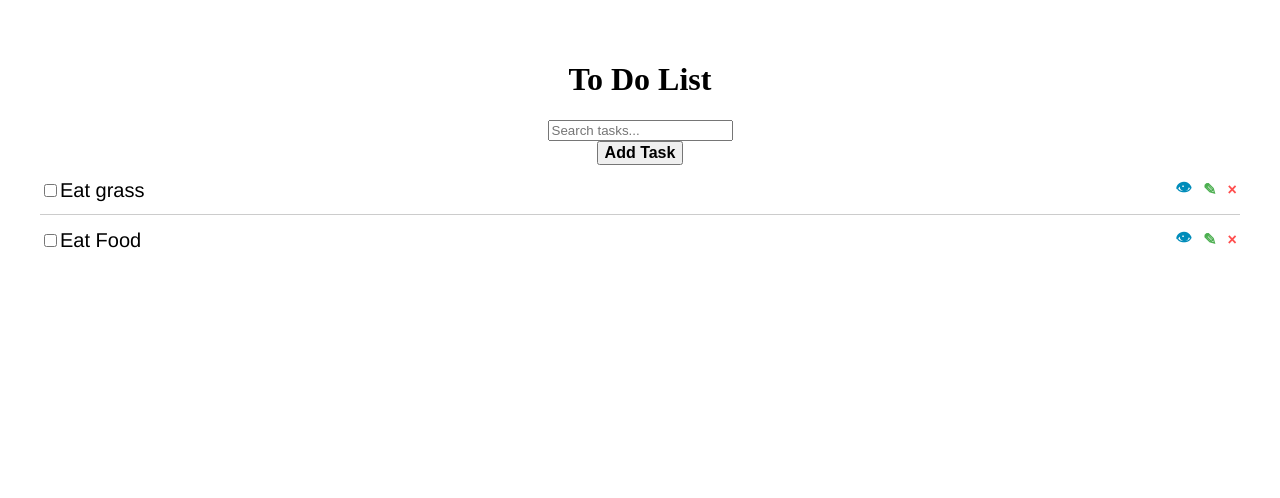
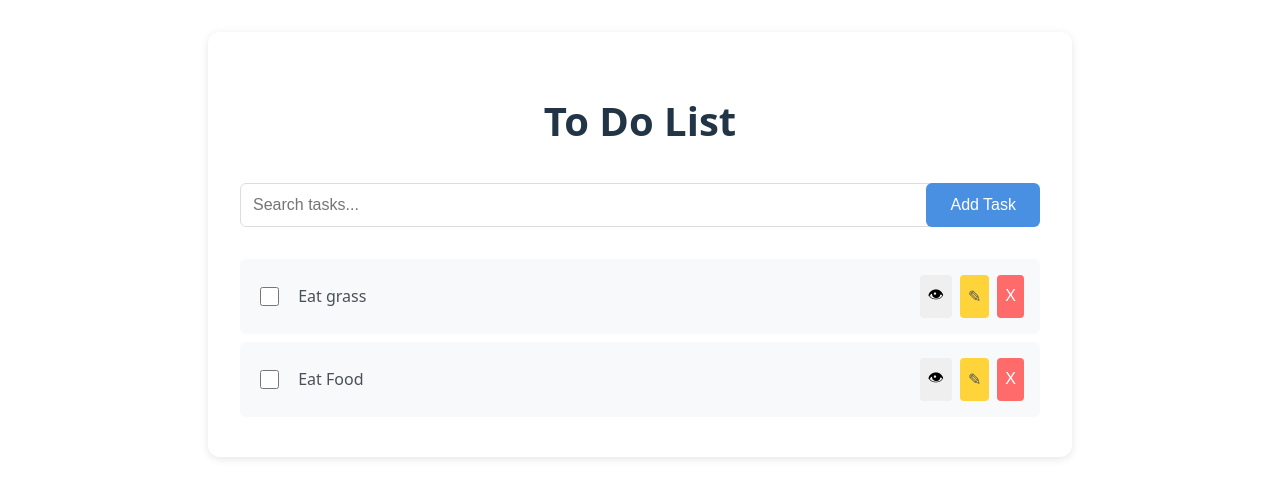
Before and after one commit to TeddyBonkerz/lister, a React (Vite) app: page / in a window 1280 px wide. Shown: the top 498 px of the page. Built offline with nearby package versions, Linux system fonts and the light colour scheme.

Commit message:
PA: updates css and main page.

```diff
--- a/src/ToDoList.tsx
+++ b/src/ToDoList.tsx
@@ -107,7 +107,7 @@ function ToDoList() {
                                 className='delete-button'
                                 onClick={() => deleteTask(task.id)}
                             >
-                                ×
+                                X
                             </button>
                         </div>
                     </li>
--- a/src/index.css
+++ b/src/index.css
@@ -1,83 +1,176 @@
-button{
-  font-size: 1rem;
-  font-weight: bold;
-  cursor: pointer;
+:root {
+  font-family: system-ui, -apple-system, BlinkMacSystemFont, 'Segoe UI', Roboto, Oxygen, Ubuntu, Cantarell, sans-serif;
+  line-height: 1.5;
+  font-weight: 400;
+
+  color-scheme: light dark;
+  color: #213547;
+  background-color: #ffffff;
+
+  font-synthesis: none;
+  text-rendering: optimizeLegibility;
+  -webkit-font-smoothing: antialiased;
+  -moz-osx-font-smoothing: grayscale;
 }
 
-.add-button{
+body {
+  margin: 0;
+  display: flex;
+  min-width: 320px;
+  min-height: 100vh;
+}
 
+#root {
+  width: 100%;
+  margin: 0 auto;
+  padding: 2rem;
+  text-align: center;
+}
+
+.to-do-list {
+  max-width: 800px;
+  margin: 0 auto;
+  padding: 2rem;
+  background: white;
+  border-radius: 12px;
+  box-shadow: 0 2px 8px rgba(0, 0, 0, 0.1);
+}
+
+.to-do-list h1 {
+  color: #213547;
+  margin-bottom: 2rem;
+  font-size: 2.5rem;
+}
+
+.list-controls {
+  display: flex;
+  gap: 1rem;
+  margin-bottom: 2rem;
+}
+
+.search-bar {
+  flex: 1;
+}
+
+.search-input {
+  width: 100%;
+  padding: 0.75rem;
+  border: 1px solid #ddd;
+  border-radius: 6px;
+  font-size: 1rem;
+  transition: all 0.2s;
+}
+
+.search-input:focus {
+  outline: none;
+  border-color: #4a90e2;
+  box-shadow: 0 0 0 2px rgba(74, 144, 226, 0.2);
+}
+
+.add-button {
+  padding: 0.75rem 1.5rem;
+  background: #4a90e2;
+  color: white;
+  border: none;
+  border-radius: 6px;
+  font-size: 1rem;
+  cursor: pointer;
+  transition: background-color 0.2s;
+}
+
+.add-button:hover {
+  background: #357abd;
 }
 
 .task-list {
+  list-style: none;
+  padding: 0;
   margin: 0;
-  padding: 0;
 }
 
 .task-item {
   display: flex;
-  justify-content: space-between; /* Align text and buttons on the same level */
-  align-items: center; /* Vertically center the text and buttons */
-  padding: 0.5rem 0;
-  font: 200 20px/1.5 Helvetica, Verdana, sans-serif;
-  border-bottom: 1px solid #ccc;
-
-  /* Transition properties */
-  -webkit-transition: font-size 0.3s ease, background-color 0.3s ease;
-  -moz-transition: font-size 0.3s ease, background-color 0.3s ease;
-  -o-transition: font-size 0.3s ease, background-color 0.3s ease;
-  -ms-transition: font-size 0.3s ease, background-color 0.3s ease;
-  transition: font-size 0.3s ease, background-color 0.3s ease;
+  align-items: center;
+  justify-content: space-between;
+  padding: 1rem;
+  margin-bottom: 0.5rem;
+  background: #f8f9fa;
+  border-radius: 6px;
+  transition: all 0.2s;
 }
 
-.task-item:hover{
-  font-size: 30px;
-  background: #f6f6f6;
+.task-item:hover {
+  background: #f1f3f5;
 }
 
-.task-item:last-child {
-  border: none;
+.task-item.completed .task-text {
+  text-decoration: line-through;
+  color: #868e96;
+}
+
+.task-content {
+  display: flex;
+  align-items: center;
+  gap: 1rem;
+  flex: 1;
+}
+
+.task-checkbox {
+  width: 1.2rem;
+  height: 1.2rem;
+  cursor: pointer;
+}
+
+.task-text {
+  font-size: 1rem;
+  color: #495057;
+  text-align: left;
 }
 
 .task-buttons {
   display: flex;
-  gap: 0.3rem; /* Adds small spacing between buttons */
+  gap: 0.5rem;
 }
 
 .task-buttons button {
-  background: none;
+  padding: 0.5rem;
   border: none;
-  font-size: 1rem; /* Small icon-like size */
+  border-radius: 4px;
   cursor: pointer;
-  padding: 0.2rem;
-  border-radius: 0.3rem;
-  transition: transform 0.2s ease, color 0.2s ease;
+  transition: all 0.2s;
+  font-size: 1rem;
 }
 
-.task-buttons button:hover {
-  color: #000; /* Darker color on hover */
-  transform: scale(1.2); /* Slightly enlarge the button on hover */
+.edit-button {
+  background: #ffd43b;
+  color: #495057;
+}
+
+.edit-button:hover {
+  background: #fab005;
 }
 
 .delete-button {
-  color: #ff4d4d;
+  background: #ff6b6b;
+  color: white;
 }
 
 .delete-button:hover {
-  color: #d11a2a;
+  background: #fa5252;
 }
 
-.edit-button {
-  color: #4caf50;
+@media (max-width: 600px) {
+  .list-controls {
+    flex-direction: column;
+  }
+
+  .task-item {
+    flex-direction: column;
+    align-items: stretch;
+    gap: 1rem;
+  }
+
+  .task-buttons {
+    justify-content: flex-end;
+  }
 }
-
-.edit-button:hover {
-  color: #45a049;
-}
-
-.view-button {
-  color: #008cba;
-}
-
-.view-button:hover {
-  color: #007bb5;
-}
```
